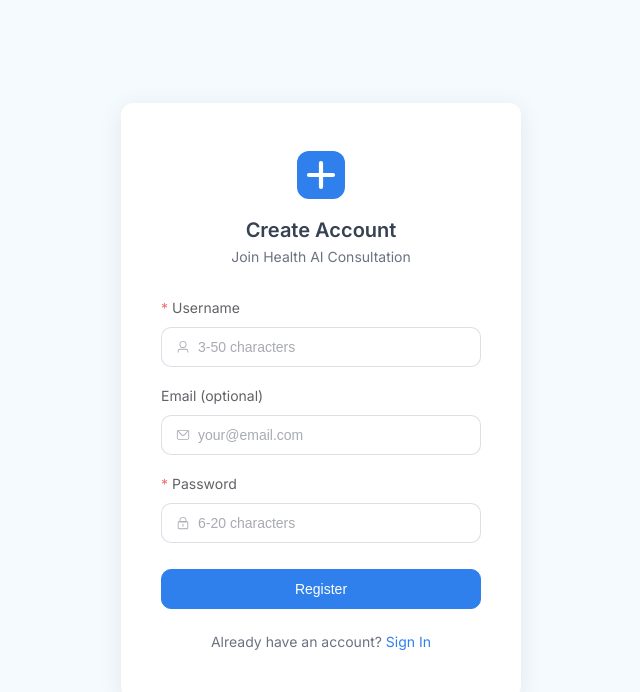
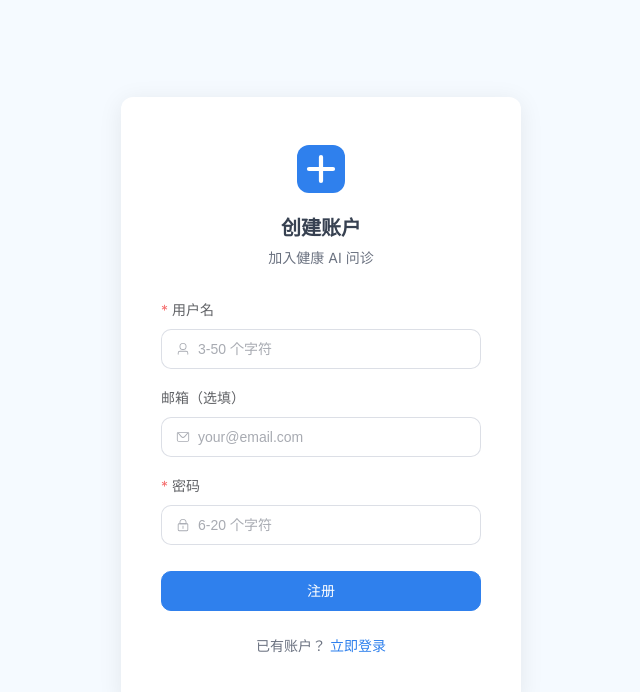
Before and after one commit to foresee1990/health-diagnosis-system-frontend, a Vue app in the folder health-frontend/: page /register in a window 1280 px wide. Shown: the top 692 px of the page, without its empty margins (319-959 px from the left). Built offline with nearby package versions, Linux system fonts and the light colour scheme.

Commit message:
frontend char change

```diff
--- a/health-frontend/src/components/chat/ChatInput.vue
+++ b/health-frontend/src/components/chat/ChatInput.vue
@@ -5,7 +5,7 @@
       type="textarea"
       :rows="1"
       :autosize="{ minRows: 1, maxRows: 4 }"
-      placeholder="Type your message..."
+      placeholder="输入您的消息..."
       :disabled="disabled"
       class="chat-input__field"
       @keydown.enter.exact.prevent="submit"
--- a/health-frontend/src/components/common/RiskBadge.vue
+++ b/health-frontend/src/components/common/RiskBadge.vue
@@ -32,10 +32,10 @@ const tagType = computed(() => {
 
 const label = computed(() => {
   const map = {
-    low: 'Low Risk',
-    medium: 'Medium Risk',
-    high: 'High Risk',
-    urgent: 'Urgent'
+    low: '低风险',
+    medium: '中等风险',
+    high: '高风险',
+    urgent: '紧急'
   }
   return map[props.level] || props.level
 })
--- a/health-frontend/src/components/layout/NavBar.vue
+++ b/health-frontend/src/components/layout/NavBar.vue
@@ -5,7 +5,7 @@
         <rect width="32" height="32" rx="8" fill="#2F80ED"/>
         <path d="M16 8v16M8 16h16" stroke="white" stroke-width="3" stroke-linecap="round"/>
       </svg>
-      <span class="navbar__title">Health AI Consultation</span>
+      <span class="navbar__title">健康 AI 问诊</span>
     </div>
 
     <div class="navbar__right">
--- a/health-frontend/src/components/layout/Sidebar.vue
+++ b/health-frontend/src/components/layout/Sidebar.vue
@@ -8,11 +8,11 @@
         :loading="creating"
         @click="handleNewConsultation"
       >
-        New Consultation
+        新建问诊
       </el-button>
     </div>
 
-    <div class="sidebar__section-title">Recent</div>
+    <div class="sidebar__section-title">最近</div>
 
     <div class="sidebar__list" v-if="consultationStore.list.length">
       <div
@@ -23,9 +23,9 @@
         @click="openConsultation(item.id)"
       >
         <div class="sidebar__item-main">
-          <div class="sidebar__item-title">{{ item.chiefComplaint || 'Consultation #' + item.id }}</div>
+          <div class="sidebar__item-title">{{ item.chiefComplaint || '问诊 #' + item.id }}</div>
           <div class="sidebar__item-meta">
-            <span class="sidebar__item-status" :class="'status--' + item.status">{{ item.status }}</span>
+            <span class="sidebar__item-status" :class="'status--' + item.status">{{ item.status === 'ongoing' ? '进行中' : item.status === 'completed' ? '已完成' : item.status }}</span>
             <span class="sidebar__item-date">{{ formatDate(item.createdAt) }}</span>
           </div>
         </div>
@@ -49,7 +49,7 @@
     </div>
 
     <div class="sidebar__empty" v-else>
-      <p>No consultations yet.</p>
+      <p>暂无问诊记录。</p>
     </div>
 
     <!-- Knowledge entry — visible to KNOWLEDGE_ENGINEER and ADMIN -->
--- a/health-frontend/src/views/ChatView.vue
+++ b/health-frontend/src/views/ChatView.vue
@@ -31,8 +31,8 @@
               <path d="M32 16v32M16 32h32" stroke="#2F80ED" stroke-width="5" stroke-linecap="round"/>
             </svg>
           </div>
-          <h2>Welcome to Health AI Consultation</h2>
-          <p>Select an existing consultation or start a new one from the sidebar.</p>
+          <h2>欢迎使用健康 AI 问诊</h2>
+          <p>请从左侧边栏选择历史问诊，或新建一次问诊。</p>
         </div>
       </main>
     </div>
@@ -55,7 +55,7 @@ const consultationStore = useConsultationStore()
 
 const currentTitle = computed(() => {
   const item = consultationStore.list.find(c => c.id === consultationStore.currentId)
-  return item?.chiefComplaint || 'AI Health Consultation'
+  return item?.chiefComplaint || 'AI 健康问诊'
 })
 
 onMounted(async () => {
@@ -81,16 +81,16 @@ async function handleSend(content) {
   try {
     await consultationStore.sendMessage(content)
   } catch {
-    ElMessage.error('Failed to send message.')
+    ElMessage.error('发送消息失败。')
   }
 }
 
 async function handleComplete() {
   try {
     await consultationStore.completeConsultation()
-    ElMessage.success('Consultation ended.')
+    ElMessage.success('问诊已结束。')
   } catch {
-    ElMessage.error('Failed to end consultation.')
+    ElMessage.error('结束问诊失败。')
   }
 }
 </script>
--- a/health-frontend/src/views/LoginView.vue
+++ b/health-frontend/src/views/LoginView.vue
@@ -7,8 +7,8 @@
           <path d="M20 10v20M10 20h20" stroke="white" stroke-width="3.5" stroke-linecap="round"/>
         </svg>
       </div>
-      <h1 class="auth-card__title">Health AI Consultation</h1>
-      <p class="auth-card__subtitle">Sign in to your account</p>
+      <h1 class="auth-card__title">健康 AI 问诊</h1>
+      <p class="auth-card__subtitle">登录您的账户</p>
 
       <el-form
         ref="formRef"
@@ -18,20 +18,20 @@
         class="auth-form"
         @submit.prevent="handleLogin"
       >
-        <el-form-item label="Username" prop="username">
+        <el-form-item label="用户名" prop="username">
           <el-input
             v-model="form.username"
-            placeholder="Enter username"
+            placeholder="请输入用户名"
             size="large"
             :prefix-icon="User"
           />
         </el-form-item>
 
-        <el-form-item label="Password" prop="password">
+        <el-form-item label="密码" prop="password">
           <el-input
             v-model="form.password"
             type="password"
-            placeholder="Enter password"
+            placeholder="请输入密码"
             size="large"
             :prefix-icon="Lock"
             show-password
@@ -46,13 +46,13 @@
           :loading="loading"
           @click="handleLogin"
         >
-          Sign In
+          登录
         </el-button>
       </el-form>
 
       <p class="auth-card__footer">
-        Don't have an account?
-        <RouterLink to="/register">Register</RouterLink>
+        还没有账户？
+        <RouterLink to="/register">立即注册</RouterLink>
       </p>
     </div>
   </div>
@@ -73,8 +73,8 @@ const loading = ref(false)
 const form = ref({ username: '', password: '' })
 
 const rules = {
-  username: [{ required: true, message: 'Please enter username', trigger: 'blur' }],
-  password: [{ required: true, message: 'Please enter password', trigger: 'blur' }]
+  username: [{ required: true, message: '请输入用户名', trigger: 'blur' }],
+  password: [{ required: true, message: '请输入密码', trigger: 'blur' }]
 }
 
 async function handleLogin() {
@@ -86,7 +86,7 @@ async function handleLogin() {
     await authStore.login(form.value.username, form.value.password)
     router.push('/chat')
   } catch (e) {
-    const msg = e.response?.data?.message || 'Login failed. Please check your credentials.'
+    const msg = e.response?.data?.message || '登录失败，请检查您的账号和密码。'
     ElMessage.error(msg)
   } finally {
     loading.value = false
--- a/health-frontend/src/views/RegisterView.vue
+++ b/health-frontend/src/views/RegisterView.vue
@@ -7,8 +7,8 @@
           <path d="M20 10v20M10 20h20" stroke="white" stroke-width="3.5" stroke-linecap="round"/>
         </svg>
       </div>
-      <h1 class="auth-card__title">Create Account</h1>
-      <p class="auth-card__subtitle">Join Health AI Consultation</p>
+      <h1 class="auth-card__title">创建账户</h1>
+      <p class="auth-card__subtitle">加入健康 AI 问诊</p>
 
       <el-form
         ref="formRef"
@@ -18,16 +18,16 @@
         class="auth-form"
         @submit.prevent="handleRegister"
       >
-        <el-form-item label="Username" prop="username">
+        <el-form-item label="用户名" prop="username">
           <el-input
             v-model="form.username"
-            placeholder="3-50 characters"
+            placeholder="3-50 个字符"
             size="large"
             :prefix-icon="User"
           />
         </el-form-item>
 
-        <el-form-item label="Email (optional)" prop="email">
+        <el-form-item label="邮箱（选填）" prop="email">
           <el-input
             v-model="form.email"
             placeholder="your@email.com"
@@ -36,11 +36,11 @@
           />
         </el-form-item>
 
-        <el-form-item label="Password" prop="password">
+        <el-form-item label="密码" prop="password">
           <el-input
             v-model="form.password"
             type="password"
-            placeholder="6-20 characters"
+            placeholder="6-20 个字符"
             size="large"
             :prefix-icon="Lock"
             show-password
@@ -54,13 +54,13 @@
           :loading="loading"
           @click="handleRegister"
         >
-          Register
+          注册
         </el-button>
       </el-form>
 
       <p class="auth-card__footer">
-        Already have an account?
-        <RouterLink to="/login">Sign In</RouterLink>
+        已有账户？
+        <RouterLink to="/login">立即登录</RouterLink>
       </p>
     </div>
   </div>
@@ -81,15 +81,15 @@ const form = ref({ username: '', email: '', password: '' })
 
 const rules = {
   username: [
-    { required: true, message: 'Username is required', trigger: 'blur' },
-    { min: 3, max: 50, message: '3-50 characters', trigger: 'blur' }
+    { required: true, message: '请输入用户名', trigger: 'blur' },
+    { min: 3, max: 50, message: '用户名长度为 3-50 个字符', trigger: 'blur' }
   ],
   password: [
-    { required: true, message: 'Password is required', trigger: 'blur' },
-    { min: 6, max: 20, message: '6-20 characters', trigger: 'blur' }
+    { required: true, message: '请输入密码', trigger: 'blur' },
+    { min: 6, max: 20, message: '密码长度为 6-20 个字符', trigger: 'blur' }
   ],
   email: [
-    { type: 'email', message: 'Invalid email format', trigger: 'blur' }
+    { type: 'email', message: '邮箱格式不正确', trigger: 'blur' }
   ]
 }
 
@@ -100,10 +100,10 @@ async function handleRegister() {
   loading.value = true
   try {
     await register(form.value.username, form.value.password, form.value.email || undefined)
-    ElMessage.success('Registration successful! Please sign in.')
+    ElMessage.success('注册成功！请登录。')
     router.push('/login')
   } catch (e) {
-    const msg = e.response?.data?.message || 'Registration failed. Please try again.'
+    const msg = e.response?.data?.message || '注册失败，请重试。'
     ElMessage.error(msg)
   } finally {
     loading.value = false
```
Also changed, not shown: health-frontend/src/components/chat/ChatHeader.vue (+10 -10 lines), health-frontend/src/views/AdminView.vue (+4 -4 lines).
